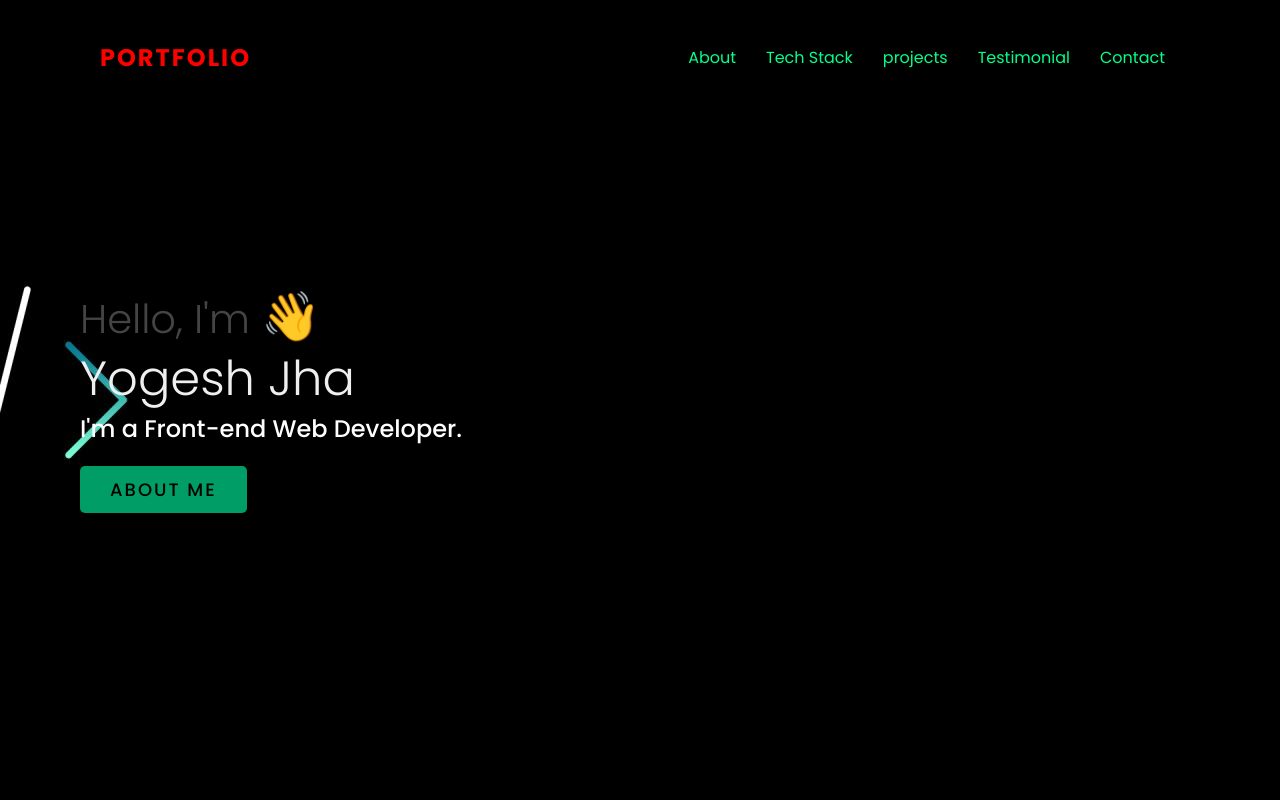
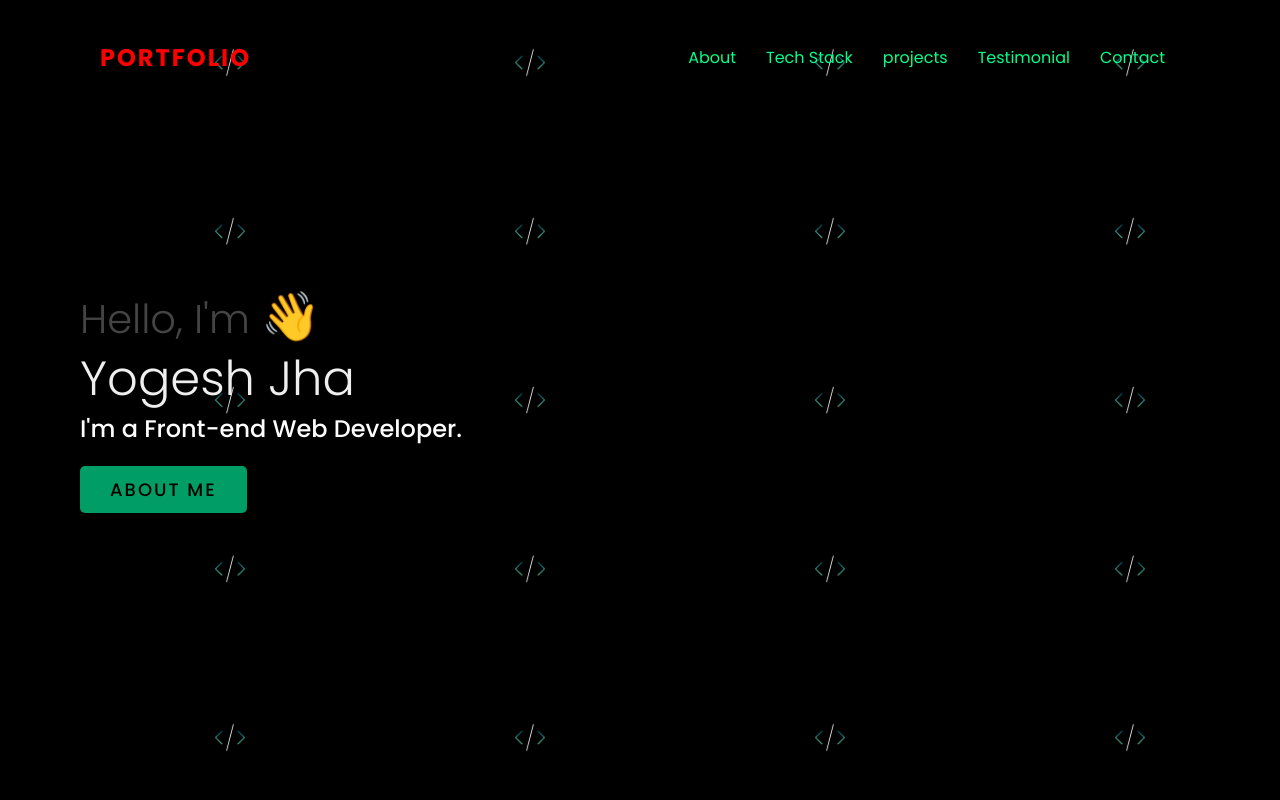
Before and after one commit to hound77/hound_77, a plain HTML site: page index.html in a window 1280 px wide. Shown: the top 800 px of the page. Drawn offline with Linux system fonts and the light colour scheme.

Commit message:
Update style.css

```diff
--- a/style.css
+++ b/style.css
@@ -78,7 +78,7 @@ section{
     min-height: 100vh;
     background:#111;
     background:url(images/bp3.jpg);
-    background-size300px;
+    background-size:300px;
     background-position: right;
     display:flex;
     justify-content: space-between;
```
